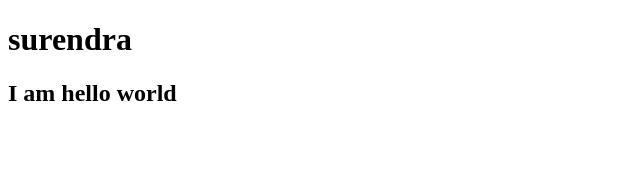
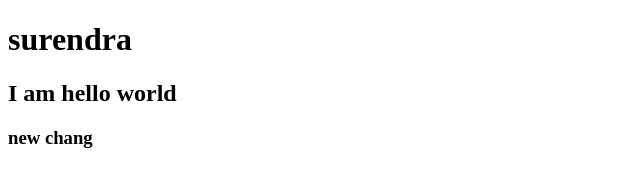
Before and after one commit to surendrayadavcse/gitstarted, a plain HTML site: page index.html in a window 1280 px wide. Shown: the whole page, without its empty margins (0-640 px from the left). Drawn offline with Linux system fonts and the light colour scheme.

Commit message:
h3 added

```diff
--- a/index.html
+++ b/index.html
@@ -6,6 +6,7 @@
     <title>Document</title>
     <h1>surendra</h1>
     <h2>I am hello world</h2>
+    <h3>new chang</h3>
 </head>
 <body>
 
```
